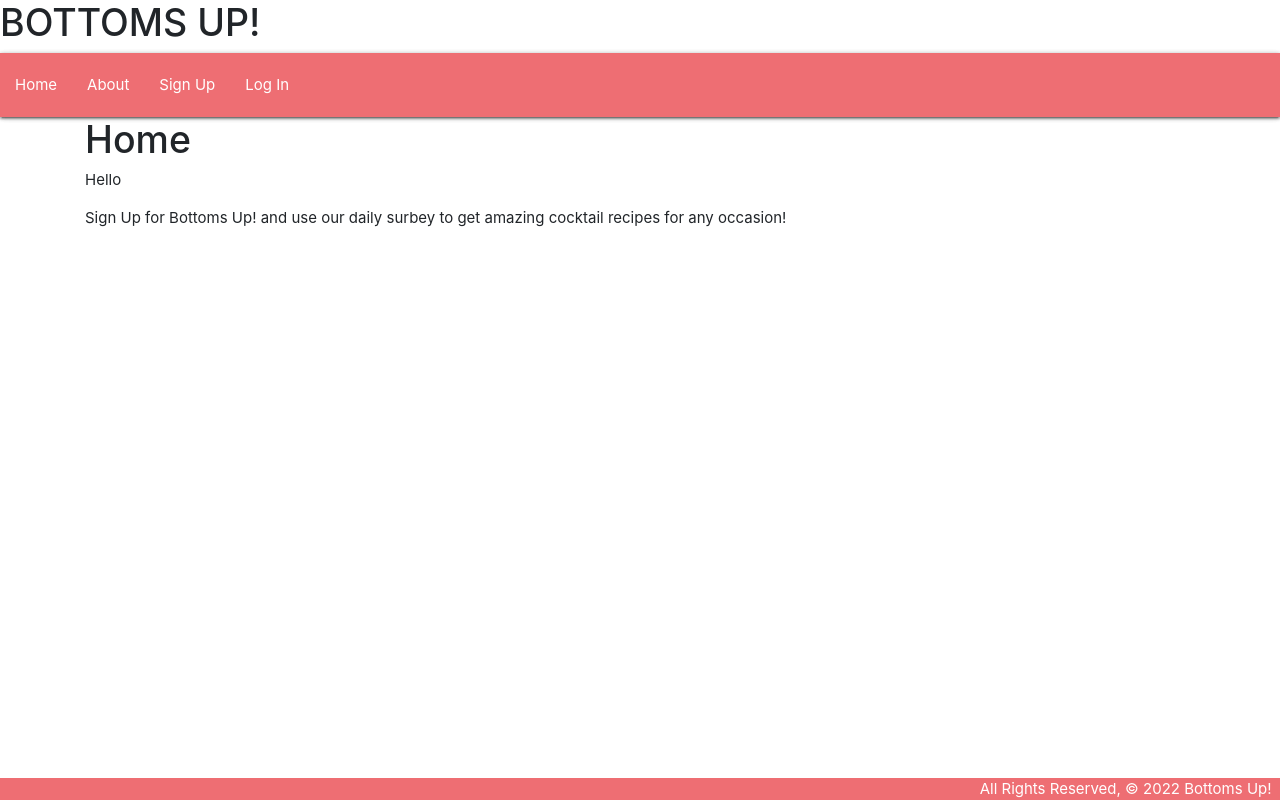
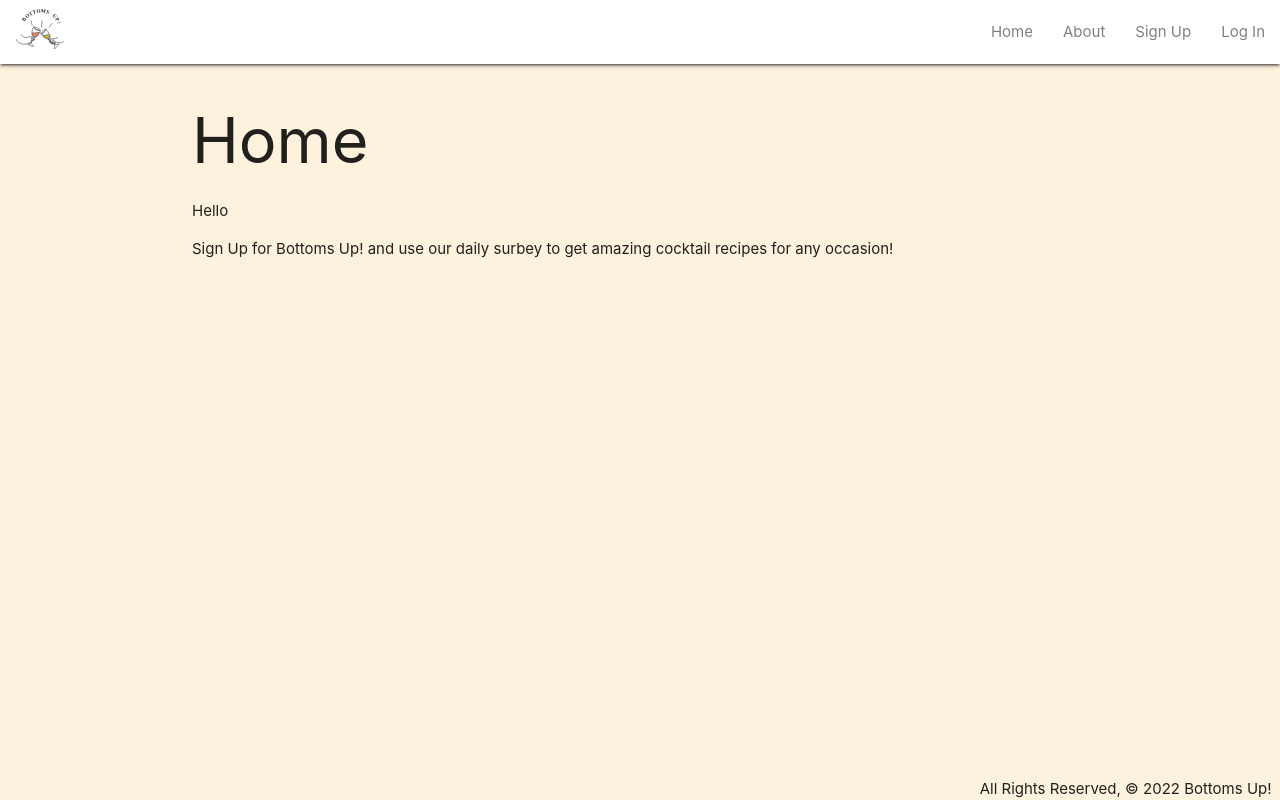
Before and after one commit to raquellyc/bottoms-up-app, a Django app: page / in a window 1280 px wide. Run offline with Django 4.2, Linux system fonts and the light colour scheme; some libraries are stand-ins or nearby versions.

Commit message:
add readme and logo

```diff
--- a/main_app/static/css/style.css
+++ b/main_app/static/css/style.css
@@ -2,15 +2,34 @@ body {
   display: flex;
   min-height: 100vh;
   flex-direction: column;
+  background-color: #fcf2de;
+
 }
-img {
-    width: 100px;
-  }
+
   main {
     flex: 1 0 auto;
 }
 
   footer.page-footer {
-    padding-top: 0;
-    text-align: right;
+    padding-top: 5vh;
+    text-align: center;
 }
+
+nav {
+  background-color: white;
+  list-style: none;
+
+}
+
+nav ul a {
+  text-align: left;
+  color: gray;
+}
+
+img.logo {
+  width: 8vh;
+  object-fit: contain;
+  margin: auto;
+  padding-left: 2vh;
+  padding-top: 1vh;
+}
--- a/main_app/templates/base.html
+++ b/main_app/templates/base.html
@@ -9,7 +9,6 @@
     <title>Bottoms Up!</title>
     <link rel="stylesheet" href="https://cdnjs.cloudflare.com/ajax/libs/materialize/1.0.0/css/materialize.min.css">
     <link rel="stylesheet" type="text/css" href="{% static 'css/style.css' %}">
-    <link rel="stylesheet" href="https://stackpath.bootstrapcdn.com/bootstrap/4.3.1/css/bootstrap.min.css" integrity="sha384-ggOyR0iXCbMQv3Xipma34MD+dH/1fQ784/j6cY/iJTQUOhcWr7x9JvoRxT2MZw1T" crossorigin="anonymous">
     <script src="https://cdnjs.cloudflare.com/ajax/libs/materialize/1.0.0/js/materialize.min.js"></script>
     <!-- I have no idea why I can't get the image size to work in the style sheet -->
     <style>img {width: 300px;}
@@ -17,15 +16,18 @@
     <!-- so I have it above in a style tag, will fix this later -->
 </head>
 <body>
-    <h1>BOTTOMS UP!</h1>
     <header class="navbar-fixed">
-        <nav>
+        <nav class="white">
             <div class="nav-wrapper">
                 <nav>
                     <ul>
+                        <li><img src="{% static 'images/bottomsup_logo.svg' %}" class="logo"></li>
+                    </ul>
+                    <ul class="right">
                         <li><a href="{% url 'home' %}">Home</a></li>
                         <li><a href="{% url 'about' %}">About</a></li>
                         {% if user.is_authenticated %}
+
                         <li><a href="{% url 'survey_form' %}">Generate A New Cocktail</a></li>
                         <li><a href="{% url 'index' %}">Drink List</a></li>
                         <li><a href="{% url 'categories_index' %}">Cocktail Categories</a></li>
@@ -45,7 +47,7 @@
         {% block content %}
         {% endblock %}
     </main>
-    <footer class="page-footer">
+    <footer class="transparent">
         <div class="right">All Rights Reserved, &copy; 2022 Bottoms Up! &nbsp;</div>
      </footer>
 </body>
```
Also changed, not shown: bottomsupapp/settings.py (+9 -0 lines), README.md, main_app/static/images/bottomsup_logo.svg (added). Lines whose indentation alone changed are shown as unchanged.
